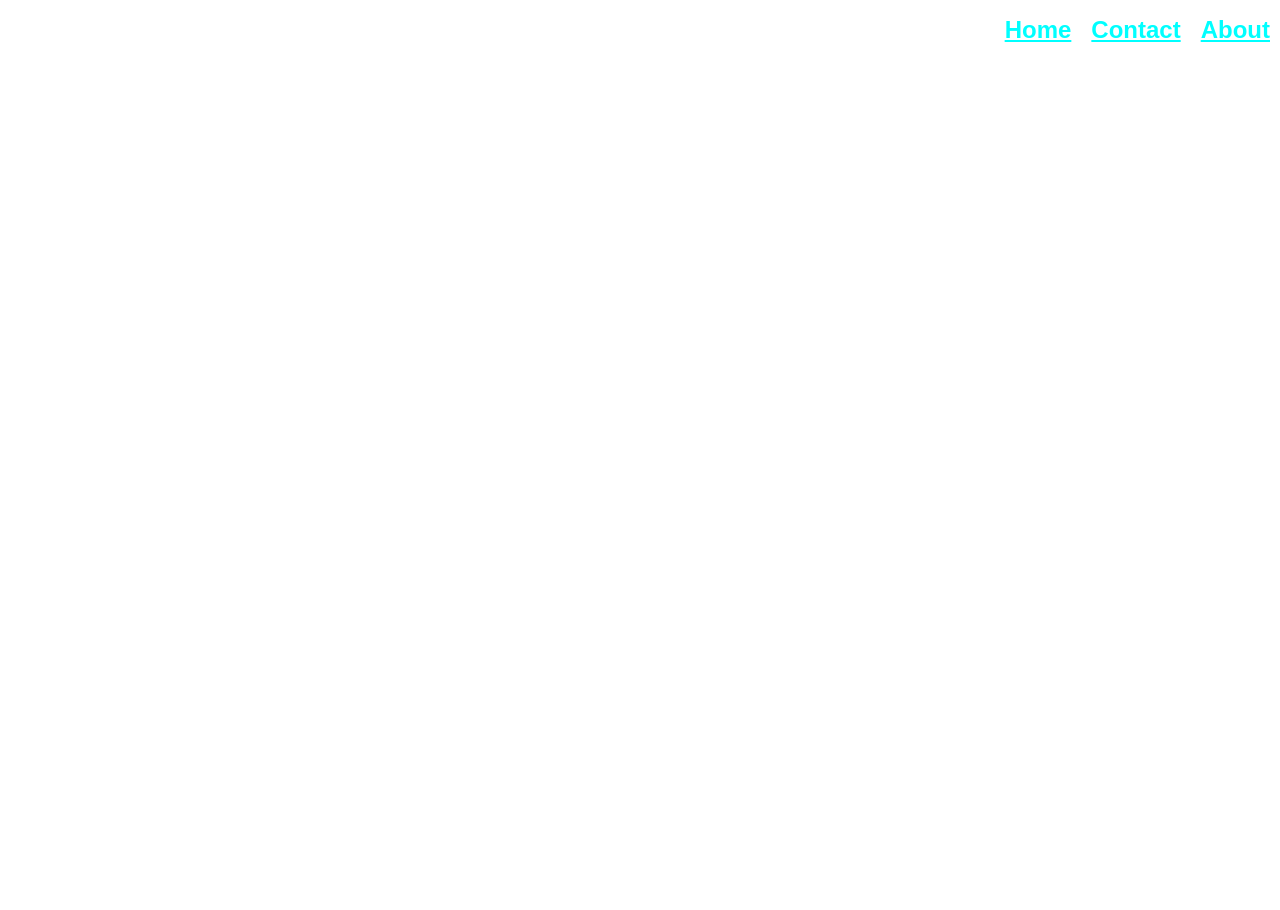
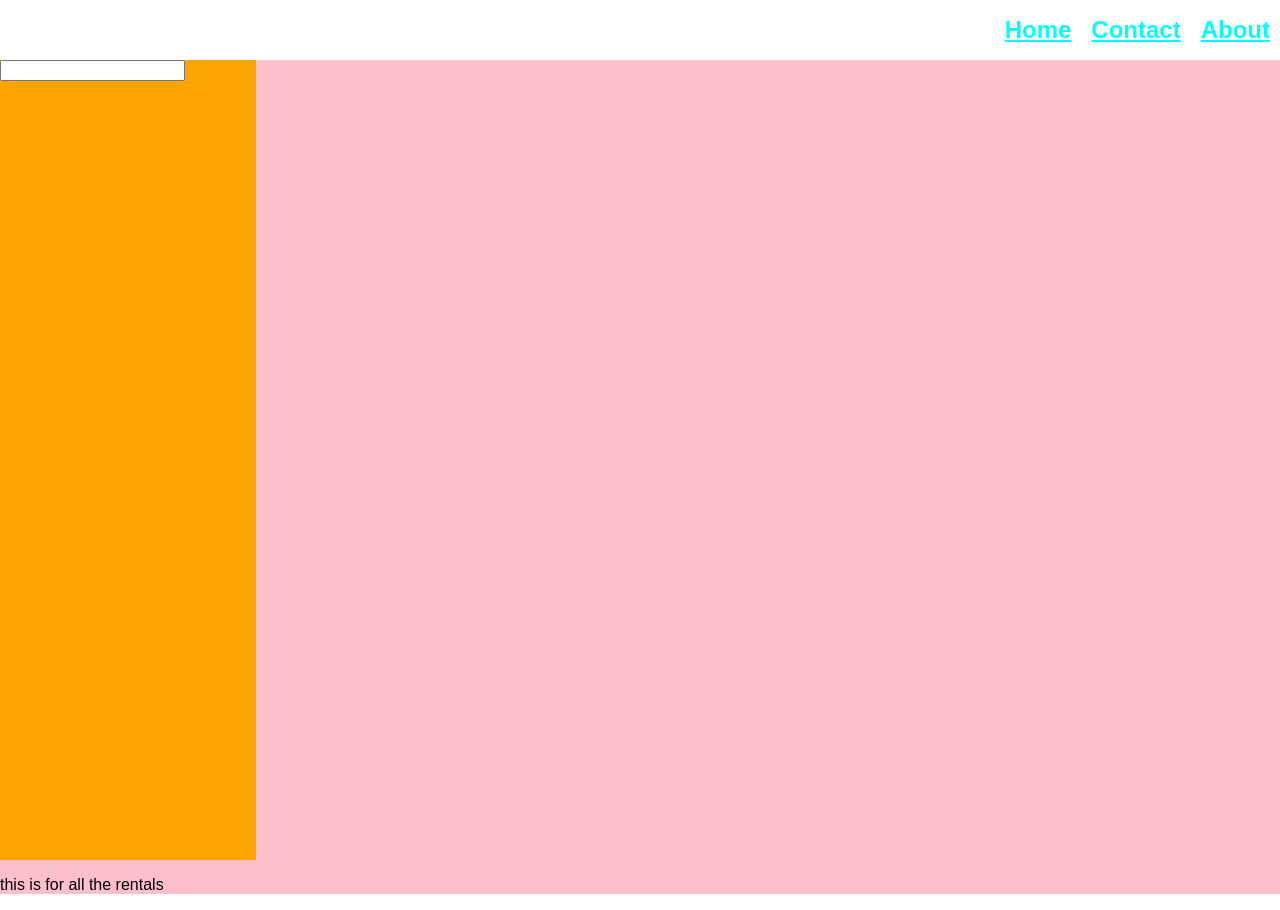
Before and after one commit to pravesh977/myrentalapp, a React (Create React App) app in the folder client/reactrentalapp/: page /rentals in a window 1280 px wide. Before the commit the page ends 800 px from the top, so only its background shows below. Built offline with nearby package versions, Linux system fonts and the light colour scheme.

Commit message:
finished routing

```diff
--- a/client/reactrentalapp/src/App.css
+++ b/client/reactrentalapp/src/App.css
@@ -1,18 +1,32 @@
 .mainnav ul li{
   list-style-type: none;
 }
+
 .mainnav {
   float: right;
 }
+
 .mainnav ul{
   display: flex;
 }
+
 .mainnav ul li a {
   font-size: 24px;
   font-weight: bold;
   color: cyan;
   margin: 10px;
 }
+
 .clearingdiv {
   clear:both;
 }
+
+.rentalsmain {
+  background: pink;
+}
+
+.searchrentalsdiv {
+  width: 20%;
+  background: orange;
+  height: 100vh;
+}
--- a/client/reactrentalapp/src/App.js
+++ b/client/reactrentalapp/src/App.js
@@ -28,9 +28,11 @@ class App extends Component {
               </nav>
               <div className="clearingdiv"></div>
               <main>
+                {/*Routes should always be created at the upper most branch, then imported wherever needed with the <Link> tag */}
                 <Route exact path="/" component={Home} />
                 <Route path="/contact" component={Contact} />
                 <Route path="/about" component={About} />
+                <Route path="/rentals" component={Rentals} />
               </main>
             </div>
         </Router>
--- a/client/reactrentalapp/src/components/Home.jsx
+++ b/client/reactrentalapp/src/components/Home.jsx
@@ -2,12 +2,8 @@ import React, { Component } from 'react';
 import rentalbackground from '../imagefolder/rentalbackground.jpg';
 import Header from './Header';
 import Footer from './Footer';
-import Contact from './Contact';
-import About from './About';
+import Rentals from './Rentals';
 import {
-  BrowserRouter as Router,
-  Route,
-  Redirect,
   Link
 } from 'react-router-dom';
 class Home extends Component {
@@ -15,6 +11,7 @@ class Home extends Component {
         return (
             <div>
                 <Header />
+                <Link to="/rentals">Rentals man</Link>
                 <p>some nice pics and parallax scroll here</p>
                 <img src={rentalbackground} alt="rentalimg" />
                 <Footer />
--- a/client/reactrentalapp/src/components/Rentals.jsx
+++ b/client/reactrentalapp/src/components/Rentals.jsx
@@ -1,8 +1,14 @@
 import React, { Component } from 'react';
+
 class Rentals extends Component {
     render() {
         return (
-            <div>
+            <div className="rentalsmain">
+                <div className="searchrentalsdiv">
+                    <form className="searchrentalsform">
+                        <input type="text" name="location" />
+                        </form>
+                </div>
                 <p>this is for all the rentals</p>
             </div>
         )
```
